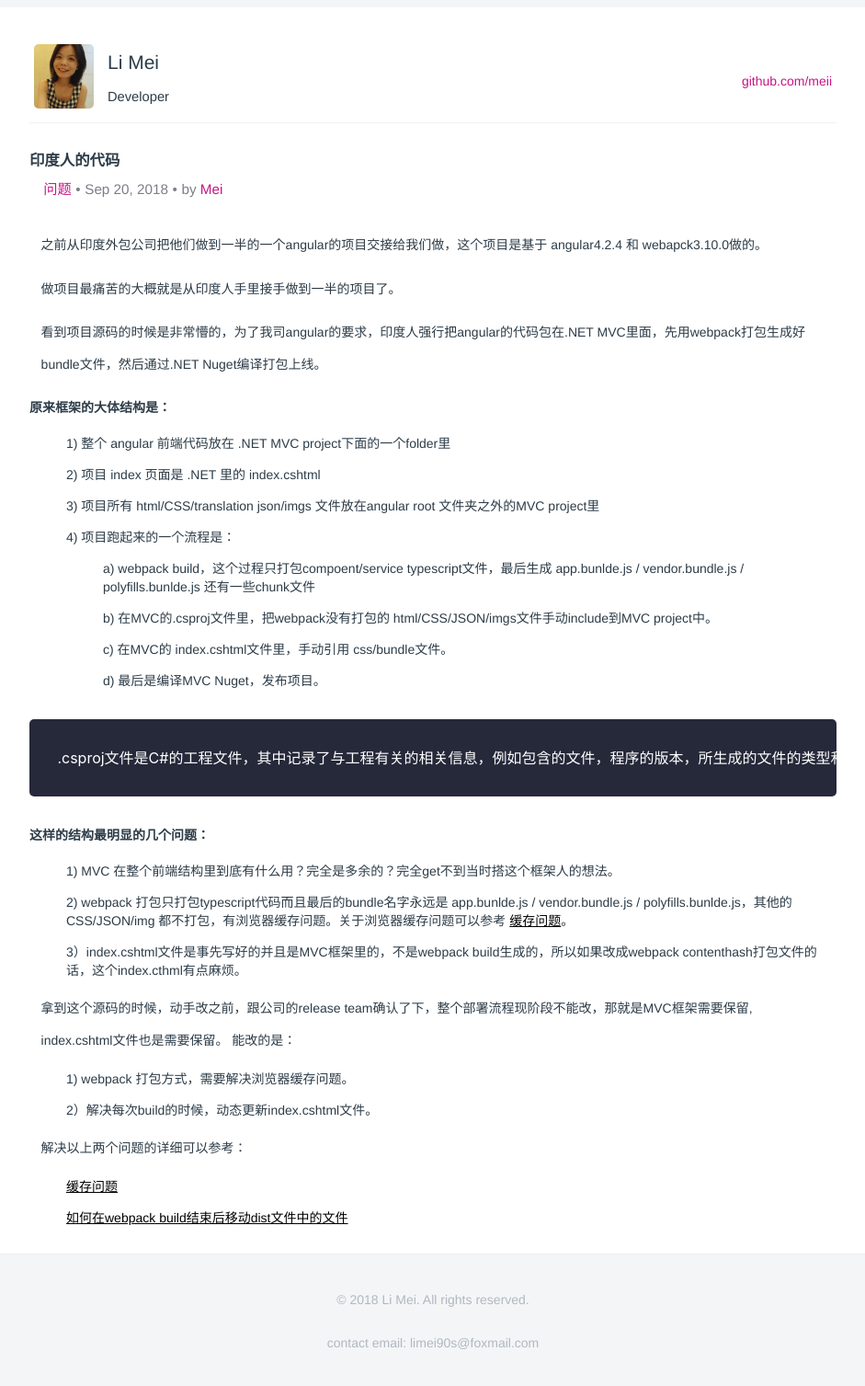
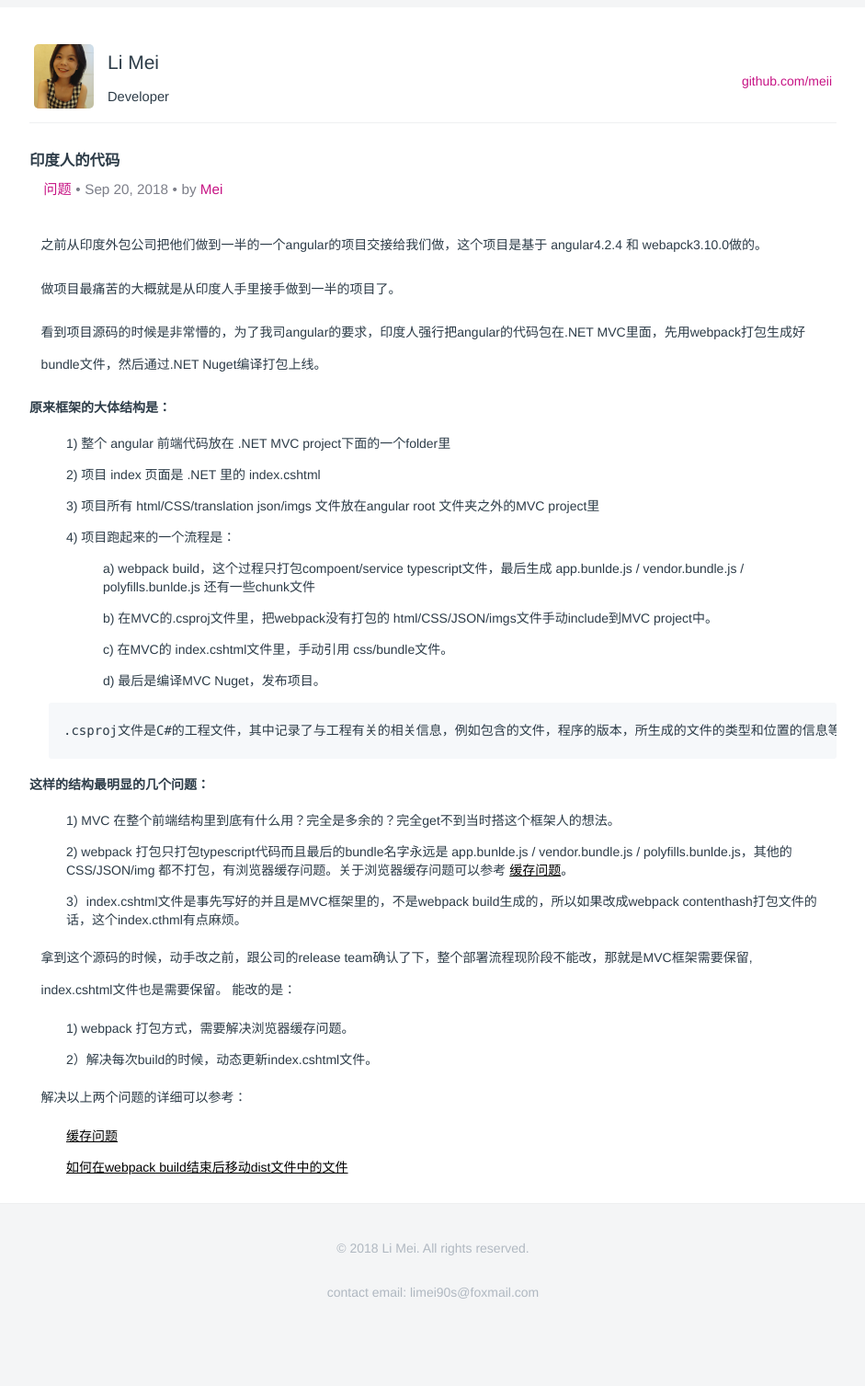
Before and after one commit to LiMeii/LiMeii.github.io, a Jekyll site: the page built from _posts/2018-09-20-issues-india-project.md, in a window 1280 px wide. Shown: the whole page at 92% size, without its empty margins (177-1118 px from the left). Built offline with Jekyll 4.4.1, drawn with Linux system fonts in a browser that asks for light colours; after the commit the page ends 1452 px from its top, so only the background shows below that.

Commit message:
update content code css

```diff
--- a/assets/base.css
+++ b/assets/base.css
@@ -5,33 +5,26 @@ html {
 }
 
 pre {
-    font-family: monospace, monospace;
-    font-size: 1em
+    margin-left: 1.5em;
+    padding: 16px;
+    overflow: auto;
+    font-size: 100%;
+    line-height: 2em;
+    background-color: #f6f8fa;
+    border-radius: 3px;
 }
 code {
-    font-size: 1em;
-    color: #384454;
-    background: #26293a;
-    font-family: roboto mono, -apple-system, BlinkMacSystemFont, segoe ui, Helvetica, Arial, sans-serif, apple color emoji, segoe ui emoji, segoe ui symbol;
-    margin: 2em 0;
-    -webkit-border-radius: 5px;
-    border-radius: 5px
-}
-
-.highlight pre,
-pre,
-.highlight .hll {
-    white-space: pre;
-    font-size: 16px;
-    line-height: 24px;
-    margin: 0
-}
-
-pre code {
-    padding: 1.9em;
-    display: block;
-    color: #fff;
-    -webkit-overflow-scrolling: touch
+    border-radius: 3px;
+    display: inline;
+    max-width: auto;
+    padding: 0;
+    margin: 0;
+    overflow: visible;
+    line-height: inherit;
+    word-wrap: normal;
+    background-color: transparent;
+    word-break: normal;
+    font-family: "SFMono-Regular",Consolas,"Liberation Mono",Menlo,Courier,monospace;
 }
 
 ol,
```
